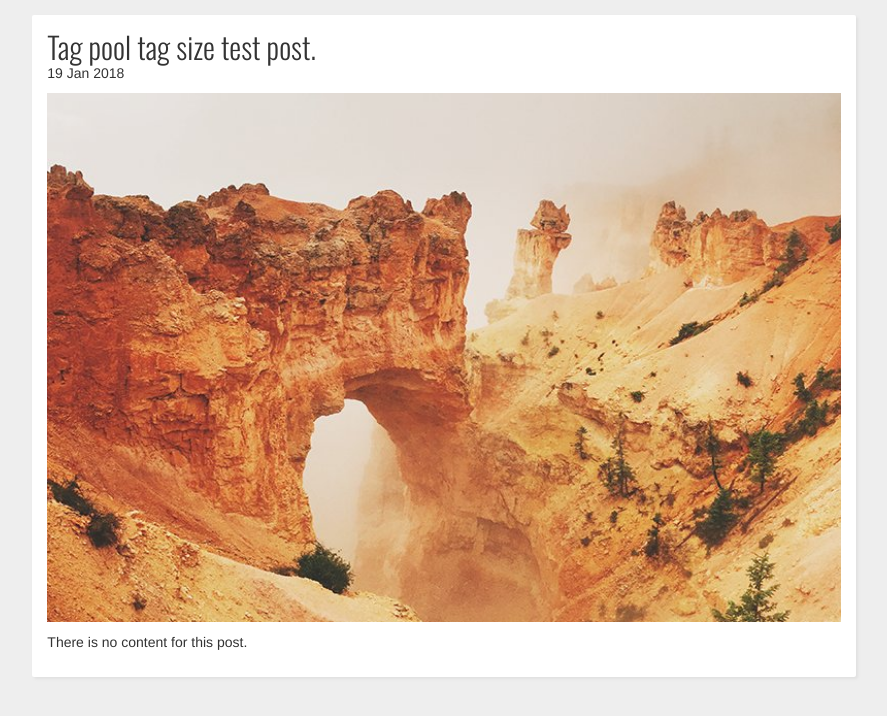
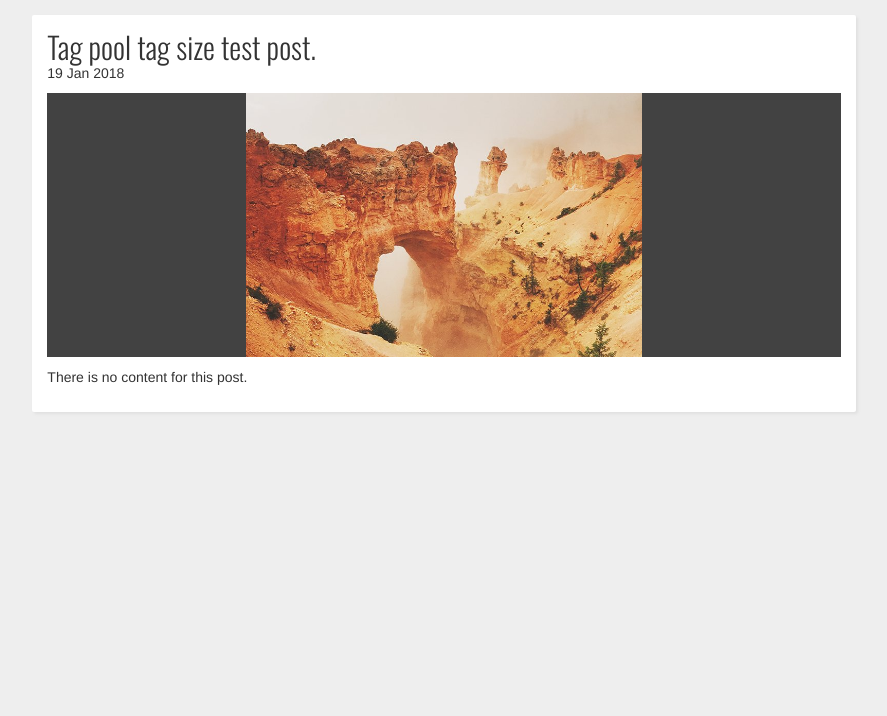
Before and after one commit to cakirilker/cakirilker.github.io, a Jekyll site: the page built from _posts/2017-12-31-tag-pool-tag-size-test.md, in a window 1280 px wide. Shown: the top 716 px of the page, without its empty margins (196-1083 px from the left). Built offline with Jekyll 4.4.1, drawn with Linux system fonts in a browser that asks for light colours; some web fonts are replaced.

Commit message:
post thumbnail size fix

```diff
--- a/_layouts/post.html
+++ b/_layouts/post.html
@@ -22,8 +22,18 @@
         background-color: white;
         padding: 15px;
     }
-    .post-content{
-        margin:10px 0px;
+
+    .post-content {
+        margin: 10px 0px;
+    }
+
+    .post-image {
+        background-color: var(--dark-bg-color);
+    }
+
+    .post-image>img {
+        margin: auto;
+        width: 50%;
     }
 </style>
 
```
